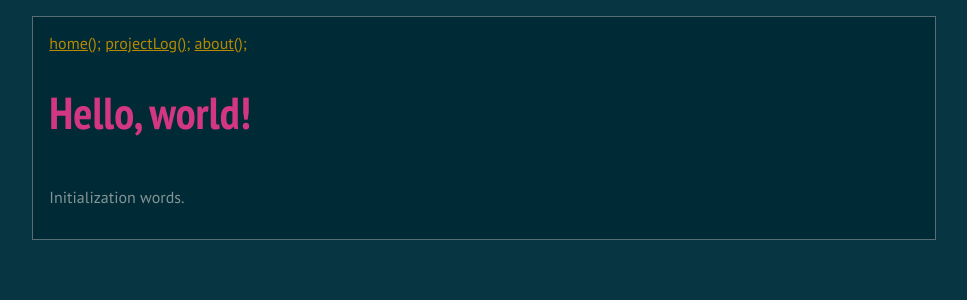
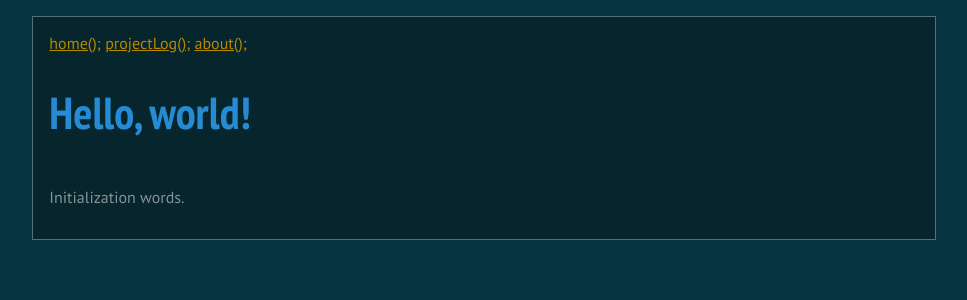
Before and after one commit to adupuis2/adupuis2.github.io, a Jekyll site: the page built from index.html, in a window 1280 px wide. Shown: the top 300 px of the page, without its empty margins (156-1123 px from the left). Built offline with Jekyll 4.4.1, drawn with Linux system fonts in a browser that asks for light colours.

Commit message:
Fine tuned css

```diff
--- a/css/main.css
+++ b/css/main.css
@@ -182,7 +182,7 @@ html {
   margin: 1em;
 }
 body {
-  background-color: #002b36;
+  background-color: #07252C;
   margin: 0 auto;
   max-width: 23cm;
   border: 1pt solid #586e75;
@@ -202,14 +202,14 @@ a:hover {
   color: #cb4b16;
 }
 h1 {
-  color: #d33682;
+  color: #268bd2;
 }
 h2,
 h3,
 h4,
 h5,
 h6 {
-  color: #859900;
+  color: #2aa198;
 }
 pre {
   background-color: #002b36;
```
